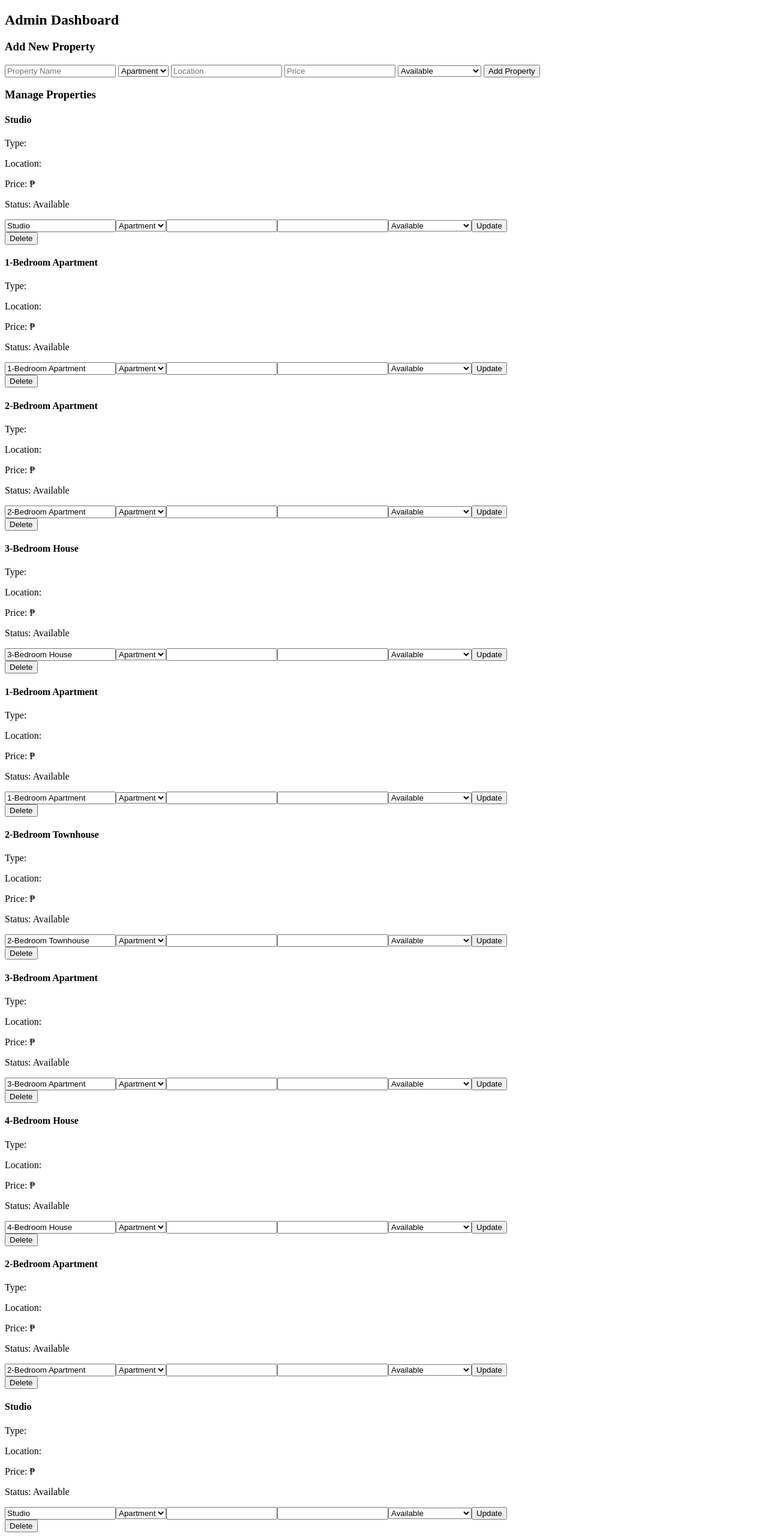
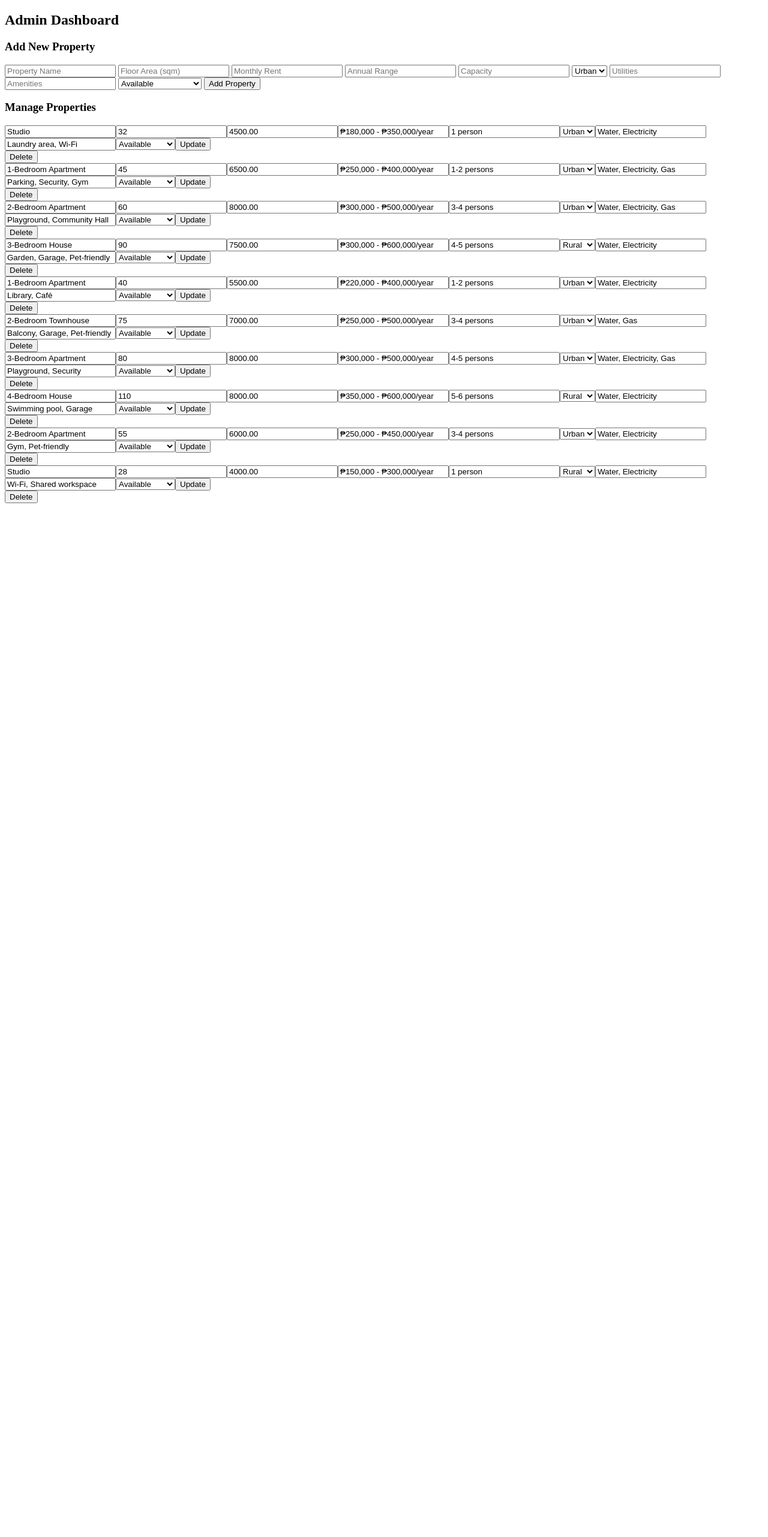
Before and after one commit to swns1/Housing_Allocation_System, a PHP site: page /adminhome.php in a window 1280 px wide. Shown: the whole page at 60% size. After the commit the page ends 839 px from the top, so only its background shows below. Run offline with PHP 8.4, Linux system fonts and the light colour scheme; data comes from the database, SQL or seed files in the repository; data that the repository does not hold is empty.

Commit message:
Updated form

```diff
--- a/adminhome.php
+++ b/adminhome.php
@@ -17,17 +17,20 @@ include('connect.php');
     <form method="post" action="adminhome.php">
         <h3>Add New Property</h3>
         <input type="text" name="property_name" placeholder="Property Name" required>
-        <select name="property_type" required>
-            <option value="apartment">Apartment</option>
-            <option value="house">House</option>
-            <option value="studio">Studio</option>
+        <input type="number" name="floor_area" placeholder="Floor Area (sqm)" required>
+        <input type="number" name="monthly_rent" placeholder="Monthly Rent" required>
+        <input type="text" name="annual_range" placeholder="Annual Range" required>
+        <input type="text" name="capacity" placeholder="Capacity" required>
+        <select name="location_type" required>
+            <option value="Urban">Urban</option>
+            <option value="Rural">Rural</option>
         </select>
-        <input type="text" name="location" placeholder="Location" required>
-        <input type="number" name="price" placeholder="Price" required>
+        <input type="text" name="utilities" placeholder="Utilities" required>
+        <input type="text" name="amenities" placeholder="Amenities" required>
         <select name="status" required>
-            <option value="available">Available</option>
-            <option value="occupied">Occupied</option>
-            <option value="maintenance">Under Maintenance</option>
+            <option value="Available">Available</option>
+            <option value="Occupied">Occupied</option>
+            <option value="Maintenance">Under Maintenance</option>
         </select>
         <button type="submit" name="add_property">Add Property</button>
     </form>
@@ -39,26 +42,23 @@ include('connect.php');
             $properties = mysqli_query($conn, "SELECT * FROM properties");
             while($property = mysqli_fetch_array($properties)) {
                 echo "<div class='property-item'>";
-                echo "<h4>{$property['property_name']}</h4>";
-                echo "<p>Type: {$property['property_type']}</p>";
-                echo "<p>Location: {$property['location']}</p>";
-                echo "<p>Price: ₱" . $property['price'] . "</p>";
-                echo "<p>Status: {$property['status']}</p>";
-
                 echo "<form method='post' action='adminhome.php'>";
                 echo "<input type='hidden' name='property_id' value='{$property['id']}'>";
                 echo "<input type='text' name='property_name' value='{$property['property_name']}'>";
-                echo "<select name='property_type'>";
-                echo "<option value='apartment' ".($property['property_type']=='apartment'?'selected':'').">Apartment</option>";
-                echo "<option value='house' ".($property['property_type']=='house'?'selected':'').">House</option>";
-                echo "<option value='studio' ".($property['property_type']=='studio'?'selected':'').">Studio</option>";
+                echo "<input type='number' name='floor_area' value='{$property['floor_area']}'>";
+                echo "<input type='number' name='monthly_rent' value='{$property['monthly_rent']}'>";
+                echo "<input type='text' name='annual_range' value='{$property['annual_range']}'>";
+                echo "<input type='text' name='capacity' value='{$property['capacity']}'>";
+                echo "<select name='location_type'>";
+                echo "<option value='Urban' ".($property['location_type']=='Urban'?'selected':'').">Urban</option>";
+                echo "<option value='Rural' ".($property['location_type']=='Rural'?'selected':'').">Rural</option>";
                 echo "</select>";
-                echo "<input type='text' name='location' value='{$property['location']}'>";
-                echo "<input type='number' name='price' value='{$property['price']}'>";
+                echo "<input type='text' name='utilities' value='{$property['utilities']}'>";
+                echo "<input type='text' name='amenities' value='{$property['amenities']}'>";
                 echo "<select name='status'>";
-                echo "<option value='available' ".($property['status']=='available'?'selected':'').">Available</option>";
-                echo "<option value='occupied' ".($property['status']=='occupied'?'selected':'').">Occupied</option>";
-                echo "<option value='maintenance' ".($property['status']=='maintenance'?'selected':'').">Under Maintenance</option>";
+                echo "<option value='Available' ".($property['status']=='Available'?'selected':'').">Available</option>";
+                echo "<option value='Occupied' ".($property['status']=='Occupied'?'selected':'').">Occupied</option>";
+                echo "<option value='Maintenance' ".($property['status']=='Maintenance'?'selected':'').">Maintenance</option>";
                 echo "</select>";
                 echo "<button type='submit' name='edit_property'>Update</button>";
                 echo "</form>";
@@ -75,13 +75,17 @@ include('connect.php');
   <?php
   if(isset($_POST['add_property'])) {
       $name = mysqli_real_escape_string($conn, $_POST['property_name']);
-      $type = mysqli_real_escape_string($conn, $_POST['property_type']);
-      $location = mysqli_real_escape_string($conn, $_POST['location']);
-      $price = mysqli_real_escape_string($conn, $_POST['price']);
+      $floor_area = mysqli_real_escape_string($conn, $_POST['floor_area']);
+      $monthly_rent = mysqli_real_escape_string($conn, $_POST['monthly_rent']);
+      $annual_range = mysqli_real_escape_string($conn, $_POST['annual_range']);
+      $capacity = mysqli_real_escape_string($conn, $_POST['capacity']);
+      $location_type = mysqli_real_escape_string($conn, $_POST['location_type']);
+      $utilities = mysqli_real_escape_string($conn, $_POST['utilities']);
+      $amenities = mysqli_real_escape_string($conn, $_POST['amenities']);
       $status = mysqli_real_escape_string($conn, $_POST['status']);
 
-      mysqli_query($conn, "INSERT INTO properties (property_name, property_type, location, price, status)
-                          VALUES ('$name', '$type', '$location', '$price', '$status')");
+      mysqli_query($conn, "INSERT INTO properties (property_name, floor_area, monthly_rent, annual_range, capacity, location_type, utilities, amenities, status)
+                          VALUES ('$name', '$floor_area', '$monthly_rent', '$annual_range', '$capacity', '$location_type', '$utilities', '$amenities', '$status')");
       header("Location: adminhome.php");
       exit();
   }
@@ -89,14 +93,19 @@ include('connect.php');
   if(isset($_POST['edit_property'])) {
       $id = $_POST['property_id'];
       $name = mysqli_real_escape_string($conn, $_POST['property_name']);
-      $type = mysqli_real_escape_string($conn, $_POST['property_type']);
-      $location = mysqli_real_escape_string($conn, $_POST['location']);
-      $price = mysqli_real_escape_string($conn, $_POST['price']);
+      $floor_area = mysqli_real_escape_string($conn, $_POST['floor_area']);
+      $monthly_rent = mysqli_real_escape_string($conn, $_POST['monthly_rent']);
+      $annual_range = mysqli_real_escape_string($conn, $_POST['annual_range']);
+      $capacity = mysqli_real_escape_string($conn, $_POST['capacity']);
+      $location_type = mysqli_real_escape_string($conn, $_POST['location_type']);
+      $utilities = mysqli_real_escape_string($conn, $_POST['utilities']);
+      $amenities = mysqli_real_escape_string($conn, $_POST['amenities']);
       $status = mysqli_real_escape_string($conn, $_POST['status']);
 
       mysqli_query($conn, "UPDATE properties
-                          SET property_name='$name', property_type='$type',
-                              location='$location', price='$price', status='$status'
+                          SET property_name='$name', floor_area='$floor_area', monthly_rent='$monthly_rent',
+                              annual_range='$annual_range', capacity='$capacity', location_type='$location_type',
+                              utilities='$utilities', amenities='$amenities', status='$status'
                           WHERE id=$id");
       header("Location: adminhome.php");
       exit();
```
